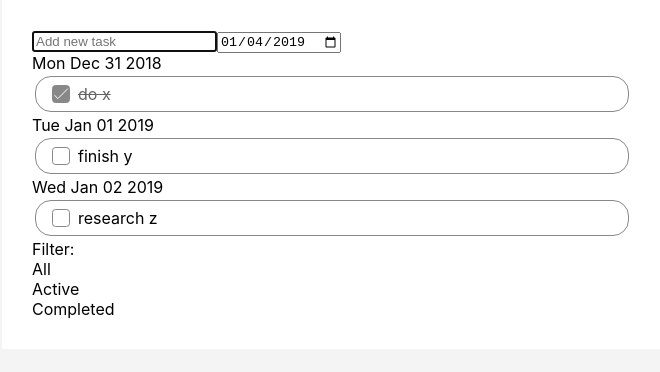
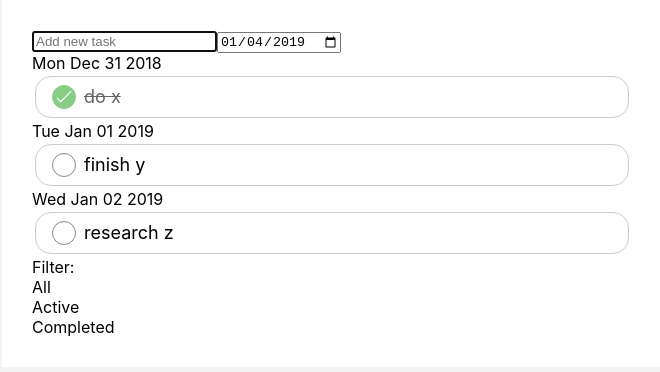
Before and after one commit to dxxxdk/todo-list, a React (Create React App) app: page / in a window 1280 px wide. Shown: the top 372 px of the page, without its empty margins (308-968 px from the left). Built offline with nearby package versions, Linux system fonts and the light colour scheme.

Commit message:
Improve the todo items' style

```diff
--- a/src/components/App.css
+++ b/src/components/App.css
@@ -6,31 +6,34 @@
 }
 
 .todo-item {
-    border: 1.5px solid #888888;
+    border: 1.5px solid #cccccc;
     border-radius: 16px;
     padding: 8px 16px;
     margin: 3px;
 }
 
 .todo-checkbox {
-    width: 16px;
-    height: 16px;
+    width: 22px;
+    height: 22px;
     border: 1px solid #888888;
-    border-radius: 20%;
+    border-radius: 50%;
     float: left;
     margin-right: 8px;
 }
 
 .todo-checkbox:hover {
-    background-color: #cccccc;
+    background-color: #88cc8888;
 }
 
 .todo-checkbox-complete {
-    background-color: #888888;
+    background-color: #88cc88;
+    border-color: #88cc88;
 }
 
 .todo-title {
-    line-height: 18px;
+    line-height: 24px;
+    font-size: 18px;
+    overflow: auto;
 }
 
 .todo-title-complete {
```
Also changed, not shown: src/images/whiteTick.svg.
